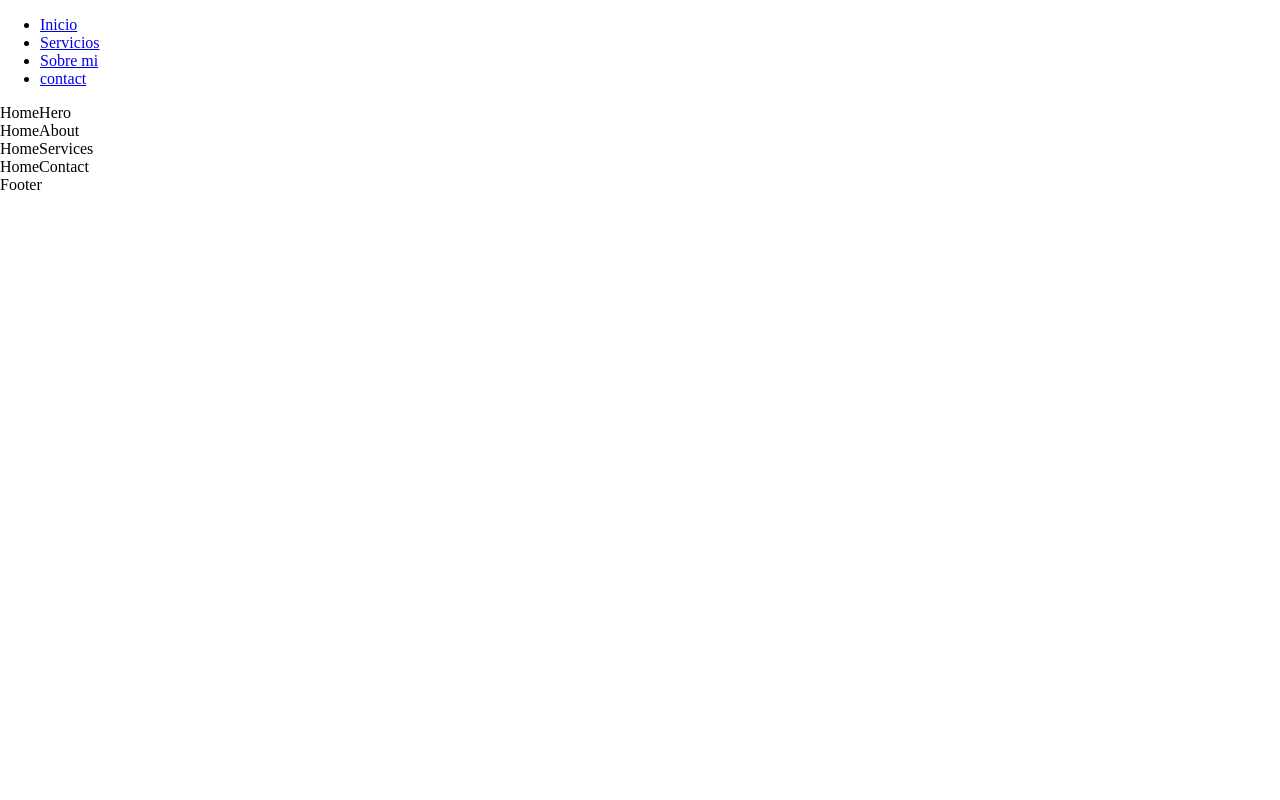
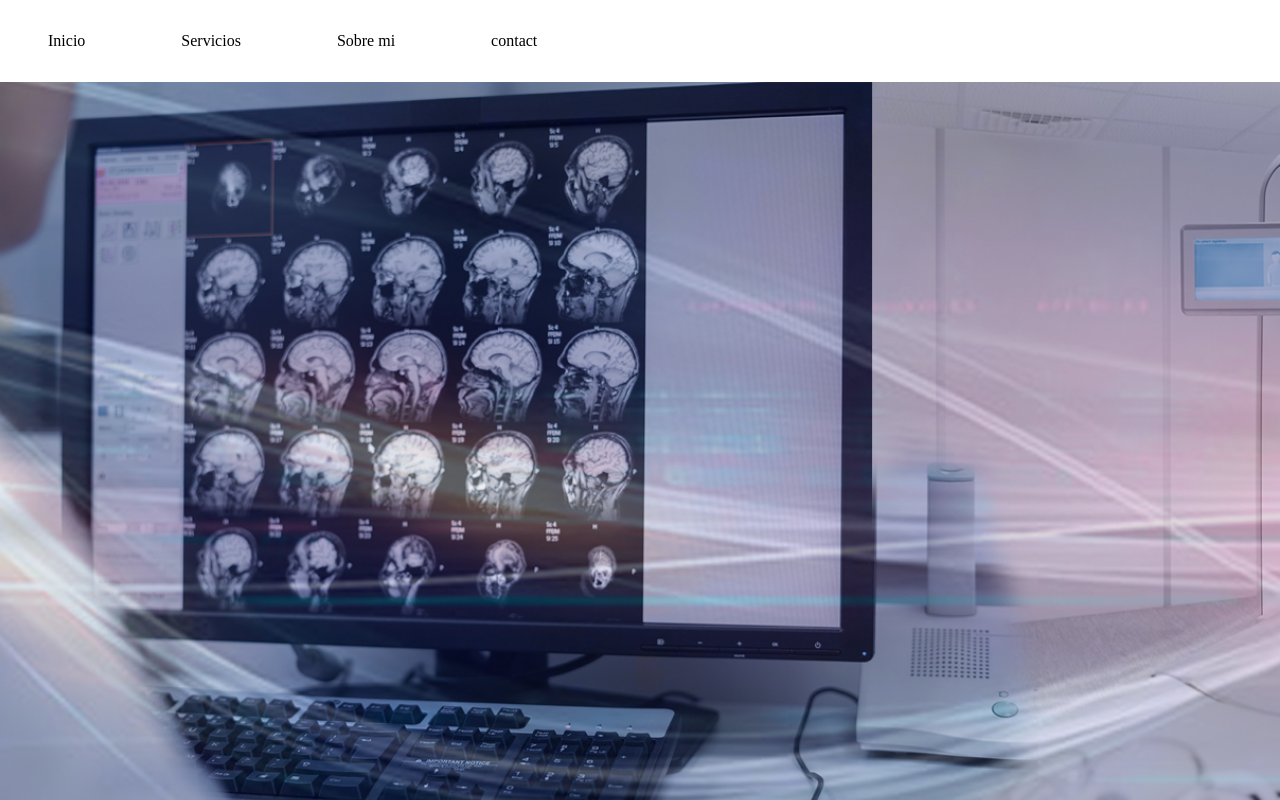
Before and after one commit to jnardi86/webLevin, a React (Vite) app: page /#/ in a window 1280 px wide. Shown: the top 800 px of the page. Built offline with nearby package versions, Linux system fonts and the light colour scheme.

Commit message:
updating navBar

```diff
--- a/src/components/navbar/components/NavDesktop.jsx
+++ b/src/components/navbar/components/NavDesktop.jsx
@@ -5,17 +5,21 @@ import { navItems } from "./navItems"
 
 
 const NavDesktop = () => {
+
+
   return (
-    <div>
-      <ul className="">
+    <nav>
+      <div className="nav-desktop-body">
+        <ul>
           {navItems.map((item, index) => {
             return (
-            <li>
-              <Link to={item.link}>{item.label}</Link></li>
+              <li key={index}>
+                <Link className="linkTo" to={item.link}>{item.label}</Link></li>
             )
           })}
         </ul>
       </div>
+    </nav>
   )
 }
 
--- a/src/components/navbar/navbar.css
+++ b/src/components/navbar/navbar.css
@@ -4,7 +4,12 @@
 
 nav {
   width: 100%;
+  /* position: fixed;
+  top: 0;
+  left: 0; */
 }
+
+.navbar-mobile {}
 
 .nav-mobile-container {
   position: relative;
@@ -17,11 +22,11 @@ nav {
 }
 
 .nav-mobile-header.expanded {
-  background-color: #ababab;
+  background-color: #fafafa;
 }
 
 .nav-mobile-header.expanded label span {
-  background: #fff !important;
+  background: #000 !important;
 }
 
 .nav-mobile-body {
@@ -29,8 +34,8 @@ nav {
   top: 50;
   left: 0;
   width: 100%;
-  height: calc(100vh - 100px);
-  background-color: #ababab;
+  height: calc(100vh - 200px);
+  background-color: #fafafa;
   padding-top: 100px;
   opacity: 0;
   transform: scale(0);
@@ -67,24 +72,43 @@ nav {
 .nav-mobile-body li .linkTo:hover {
   text-decoration: none;
   color: rgb(121, 79, 79);
-
 }
-
-
-
-
-
-
 
 
 /*****************************************
  Estilo para el navbar en modo desktop
  *****************************************/
 
+.nav-desktop-body {
+  width: 100%;
+  height: 82px;
+  display: flex;
+  align-items: center;
+}
 
 
+.nav-desktop-body ul {
+  width: 100%;
+  padding: 0;
+  margin: 0;
+  display: flex;
+  flex-direction: row;
+  justify-content: flex-start;
+}
 
-.nav-mobile-body {}
+.nav-desktop-body li {
+  list-style: none;
+  text-decoration: none;
+}
 
+.nav-desktop-body li .linkTo {
+  text-decoration: none;
+  cursor: pointer;
+  color: black;
+  padding: 0 3rem;
+}
 
-.nav-mobile-items-container {}
+.nav-desktop-body li .linkTo:hover {
+  text-decoration: none;
+  color: rgb(121, 79, 79);
+}
--- a/src/pages/home/components/HomeHero.css
+++ b/src/pages/home/components/HomeHero.css
@@ -0,0 +1,13 @@
+.hero-container {
+
+
+    background-image: url('../../../assets/abstract_background_3.jpg');
+    background-size: cover;
+
+    background-position: left;
+
+    background-repeat: no-repeat;
+
+    width: 100%;
+    height: 800px;
+}
--- a/src/pages/home/components/HomeHero.jsx
+++ b/src/pages/home/components/HomeHero.jsx
@@ -1,8 +1,11 @@
 import React from 'react'
+import "./HomeHero.css"
 
 const HomeHero = () => {
   return (
-    <div>HomeHero</div>
+    <div className='hero-container'>
+
+    </div>
   )
 }
 
```
Also changed, not shown: src/assets/abstract_background_3.jpg (added). Lines whose indentation alone changed are shown as unchanged.
